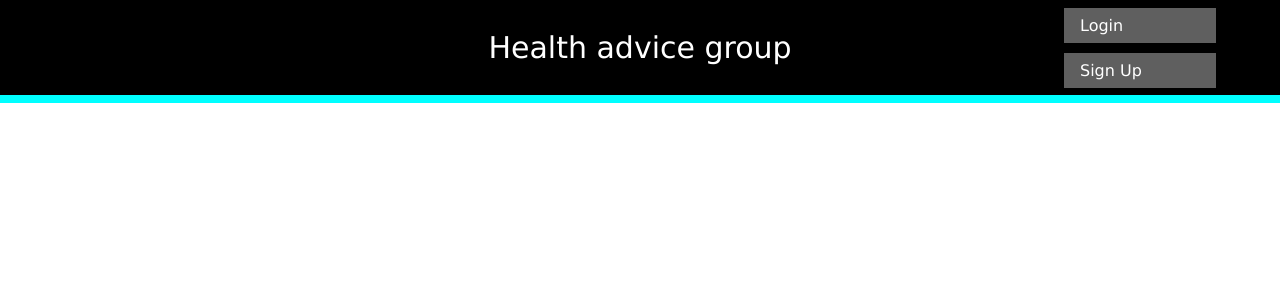
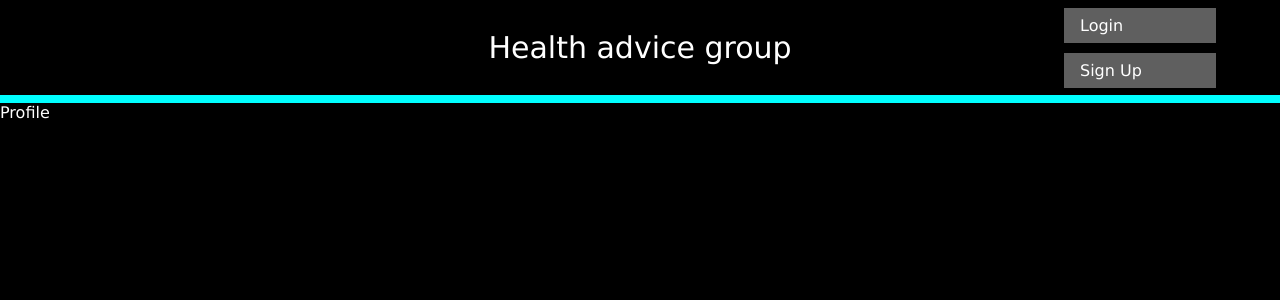
Before and after one commit to notslash/weatherapp, a React (Create React App) app: page /profile in a window 1280 px wide. Shown: the top 300 px of the page. Built offline with nearby package versions, Linux system fonts and the light colour scheme.

Commit message:
signup almost done

```diff
--- a/package.json
+++ b/package.json
@@ -9,6 +9,7 @@
     "axios": "^1.6.5",
     "react": "^18.2.0",
     "react-dom": "^18.2.0",
+    "react-modal": "^3.16.1",
     "react-router-dom": "^6.21.2",
     "react-scripts": "5.0.1",
     "web-vitals": "^2.1.4"
--- a/src/Header.css
+++ b/src/Header.css
@@ -78,4 +78,5 @@
 
 .background-heading{
     background-color: black;
+
 }
--- a/src/Header.js
+++ b/src/Header.js
@@ -1,8 +1,8 @@
 import "./Header.css"
 
-import { useNavigate } from "react-router-dom";
 
-import { Link } from "react-router-dom";
+
+
 const Header = () => {
     // const navigate=useNavigate()
     return (
--- a/src/Routes.js
+++ b/src/Routes.js
@@ -3,6 +3,7 @@ import { BrowserRouter, Routes } from "react-router-dom";
 import App from "./App";
 import Login from "./pages/Login";
 import Signup from "./pages/Signup";
+import Profile from "./pages/Profile";
 
 
 const Router=()=>{
@@ -12,6 +13,7 @@ const Router=()=>{
             <Route path="/" element={<App/>}/>
             <Route path="Login" element={<Login/>}/>
             <Route path ='/Signup' element={<Signup/>}/>
+            <Route path ="/profile"element={<Profile/>}/>
 
         </Routes>
         </BrowserRouter>
--- a/src/Searchbar.css
+++ b/src/Searchbar.css
@@ -34,4 +34,6 @@
     display: flex;
     justify-content: center;
     font-size: 20px;
+    /* position: absolute;
+    left:43% */
 }
--- a/src/Searchbar.js
+++ b/src/Searchbar.js
@@ -6,7 +6,7 @@ import axios from "axios";
 
 const Searchbar = ({setWeatherData, setForc}) => {
     const [CityName, SetCityName] = useState("")
-    const [error,setError]=useState("")
+    const [error,setError]=useState(null)
 
     return (
         <div className="searchbarcont">
@@ -14,8 +14,10 @@ const Searchbar = ({setWeatherData, setForc}) => {
                 e.preventDefault();
                 console.log(CityName)
 
+                setError(null)
 
                 try{
+
                     const weather = await axios.get(`https://api.openweathermap.org/data/2.5/weather?q=${CityName}&appid=${process.env.REACT_APP_OPENWEATHERMAP_KEY}&units=metric`)
                     const forcast = await axios.get(`https://api.openweathermap.org/data/2.5/forecast?q=${CityName}&appid=${process.env.REACT_APP_OPENWEATHERMAP_KEY}&units=metric`)
                     setWeatherData({...weather.data})
@@ -32,10 +34,10 @@ const Searchbar = ({setWeatherData, setForc}) => {
                 }
 
             }>
-                <input onChange={(e)=>SetCityName(e.target.value)} value={CityName} id="search_bar" type="text" placeholder="Search" />
+                <input onChange={(e)=>SetCityName(e.target.value)} value={CityName} id="search_bar" type="text" placeholder="Search a city" />
             </form>
             {error&& <div className="error">
-                {CityName && error?.response?.data?.message.charAt(0).toUpperCase()+error?.response?.data?.message.slice(1) || "Api error"}
+                {CityName && error?.response?.data?.message.charAt(0).toUpperCase()+error?.response?.data?.message.slice(1) || "Please enter a location"}
 
                     </div>}
             {/* <div >{locationData && locationData.map((location, i) => {
--- /dev/null
+++ b/src/pages/Profile.css
@@ -0,0 +1,5 @@
+.background_profile{
+    background-color: black;
+    height: 90vh;
+    color:white;
+}
--- /dev/null
+++ b/src/pages/Profile.js
@@ -0,0 +1,12 @@
+import "./Profile.css"
+
+
+const Profile =()=>{
+    return(
+        <div className="background_profile">
+            Profile
+        </div>
+    )
+}
+
+export default Profile;
--- a/src/pages/Signup.js
+++ b/src/pages/Signup.js
@@ -3,38 +3,61 @@ import "./signup.css"
 import axios from "axios";
 import { useState } from "react";
 
+import Modal from "react-modal";
+
 const Signup = () => {
     const [username, setusername] = useState('')
-    const [password, SetPassword]=useState("")
-    const [password2, SetPassword2]=useState("")
-    const [user, setUser] = useState(null)
+    const [password, SetPassword] = useState("")
+    const [password2, SetPassword2] = useState("")
+    const [userData, setUserData] = useState(null)
+    const [error, setError] = useState(false)
+
+
 
     return (
-        <div className ="backgroud_signup">
+        <div className="backgroud_signup">
             <div className="sign_container">
                 <h3 className="signup-header">
                     Signup
                 </h3>
+
+
                 <form className="sign_box" onSubmit={async (e) => {
+                    try {
                         e.preventDefault()
-                const res= await axios.post(`http://127.0.0.1:8000/api/data/new-user`, {
+                        setError(false)
+                        setUserData(null)
+                        const res = await axios.post(`http://127.0.0.1:8000/api/data/new-user`, {
                             username, password, password2
-                } )
+                        })
+
 
                         console.log(res.data)
 
-                setUser({...res.data})
+                        if(password!==password2){setError(true)}
+                        setUserData({ ...res.data })
+                    } catch (error) {
+                        setError(true)
+                    }
+
                 }}>
-                <input type="text" onChange={(e)=> setusername(e.target.value)} value={username}/>
-                <input type="text" onChange={(e)=> SetPassword(e.target.value)} value={password}/>
-                <input type="text" onChange={(e)=> SetPassword2(e.target.value)} value={password2}/>
+                    <input type="text" onChange={(e) => setusername(e.target.value)} value={username} />
+                    <input type="text" onChange={(e) => SetPassword(e.target.value)} value={password} />
+                    <input type="text" onChange={(e) => SetPassword2(e.target.value)} value={password2} />
                     <button className="submit-button">Submit</button>
 
                 </form>
             </div>
-            <div style={{color: "white"}}>
-            {user && user.user.username}
+            <div style={{ color: "white" }}>
+                {error &&<div>Passwords do not match</div>}
+                {userData && <div>Welcome: {userData.user.username}</div>}
+                if(password==password2){<a className="auth-button" href="/profile">profile</a>}
             </div>
+
+            {/* {error&& <div>Passwords do not match</div>} */}
+
+
+
 
         </div>
     )
```
Also changed, not shown: 1 other file (tests, documents, lock files or other folders). Lines whose indentation alone changed are shown as unchanged.
